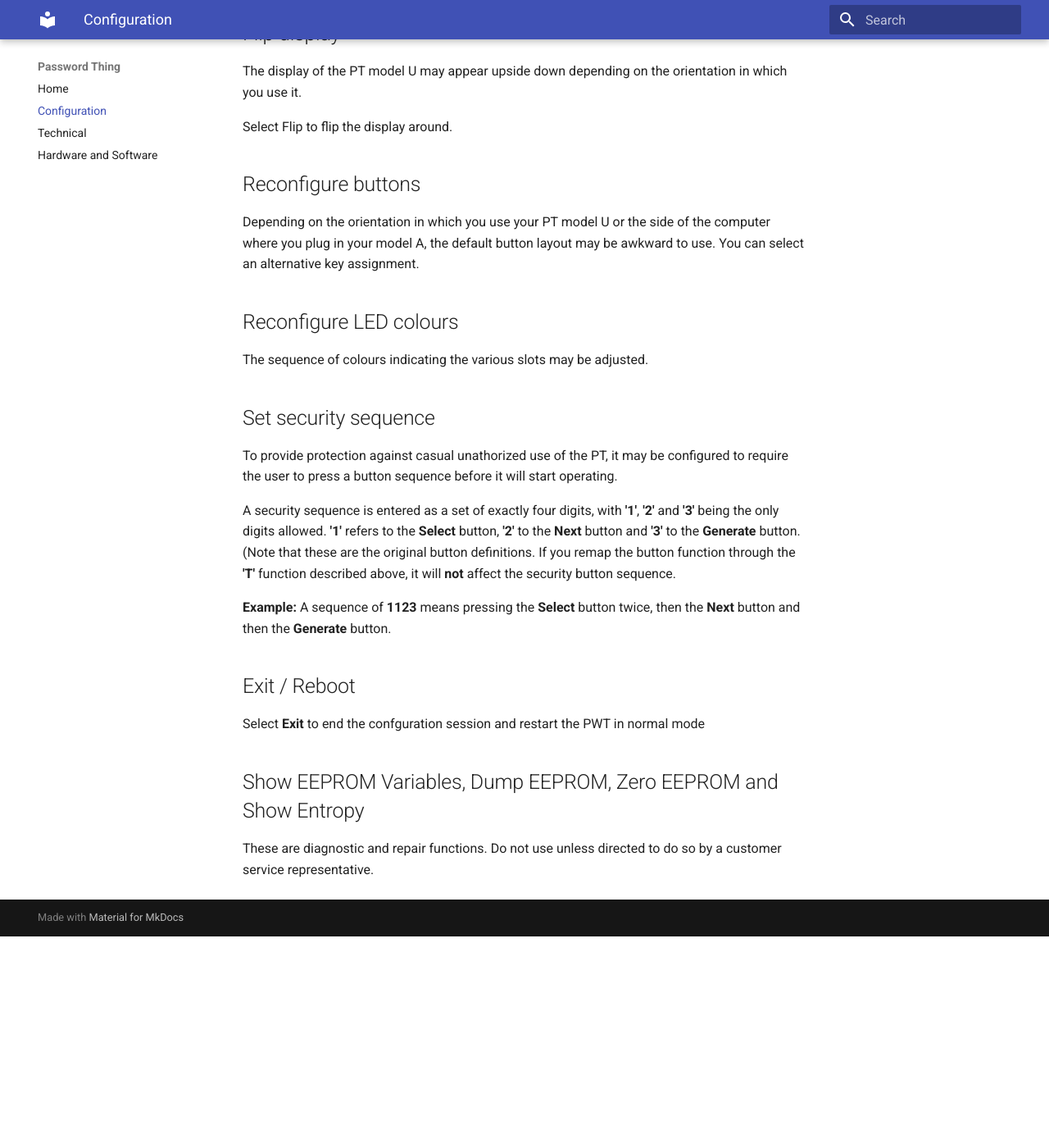
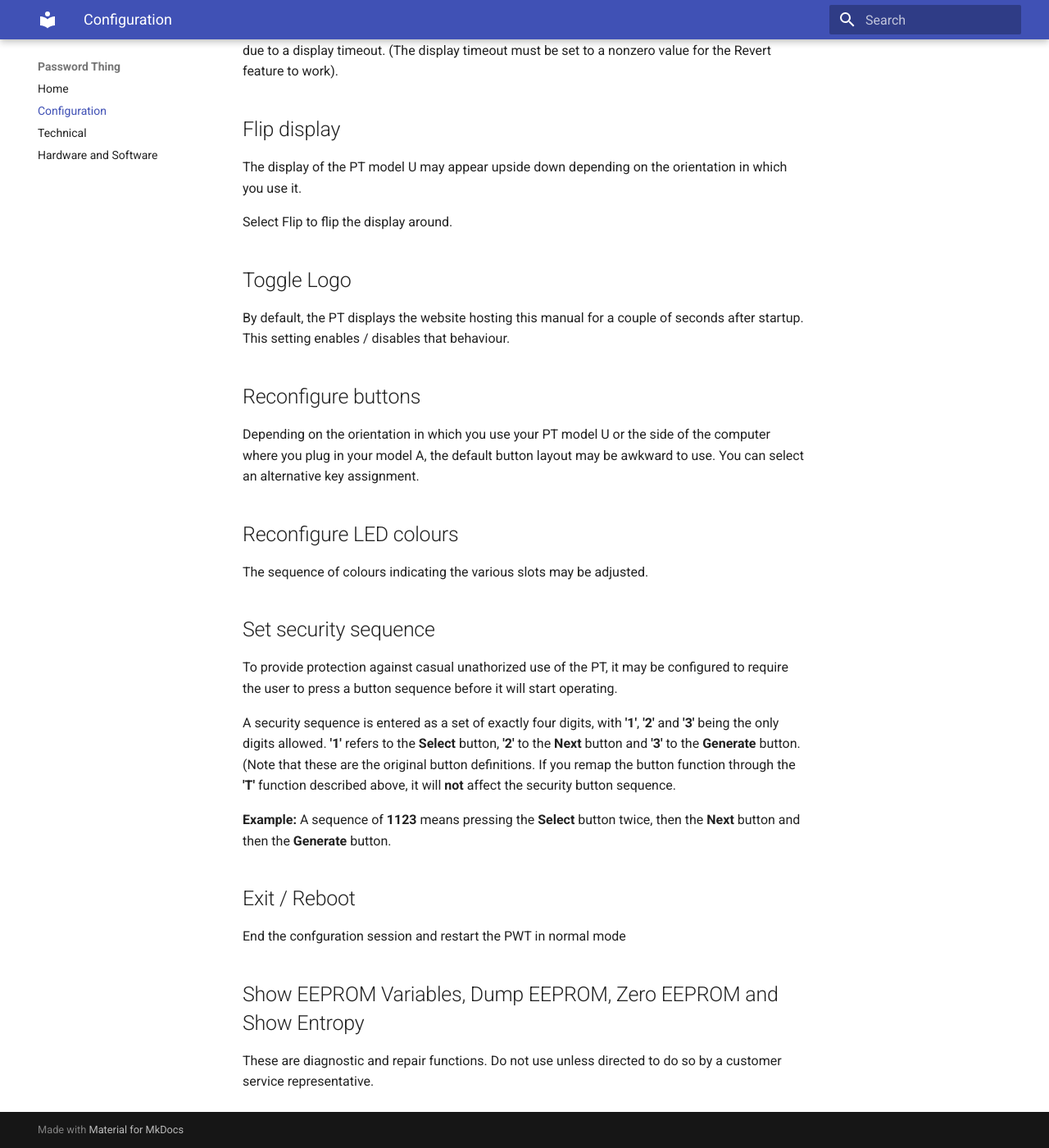
Before and after one commit to qvdm/PasswordThing, an MkDocs documentation site: the page built from docs/configuration.md, in a window 1280 px wide and 1400 px high, scrolled down 1668 px. Shown: the whole window at 82% size. Built offline with MkDocs 1.6.1 and Material for MkDocs 9.7.7, drawn with Linux system fonts in a browser that asks for light colours; before the commit the page ends 2810 px from its top, so only the background shows below that; some of the changed text lies outside the part shown.

Commit message:
intelligent menu

```diff
--- a/docs/configuration.md
+++ b/docs/configuration.md
@@ -41,6 +41,9 @@
 ## Colour LED timeout
 Adjust the time before the LED blanks
 
+## Lock timeout
+Adjust the time before the PT locks automatically (if a security sequence was set)
+
 ## Password Revert
 If you have one password that you use all the time (like for your password
 manager), it is often annoying to have to cycle back through the whole
@@ -54,6 +57,11 @@
 orientation in which you use it.
 
 Select Flip to flip the display around.
+
+## Toggle Logo
+By default, the PT displays the website hosting this manual for a couple of
+seconds after startup.  This setting enables / disables that behaviour.
+
 
 ## Reconfigure buttons
 Depending on the orientation in which you use your PT model U or the side of
@@ -80,8 +88,9 @@
 the **Next** button and then the **Generate** button.
 
 ## Exit / Reboot
+End the confguration session and restart the PWT in normal mode
 
-Select **Exit** to end the confguration session and restart the PWT in normal mode
+
 
 
 ## Show EEPROM Variables, Dump EEPROM,  Zero EEPROM and Show Entropy
```
Also changed, not shown: docs/technical.md (+3 -3 lines), 7 other files.
